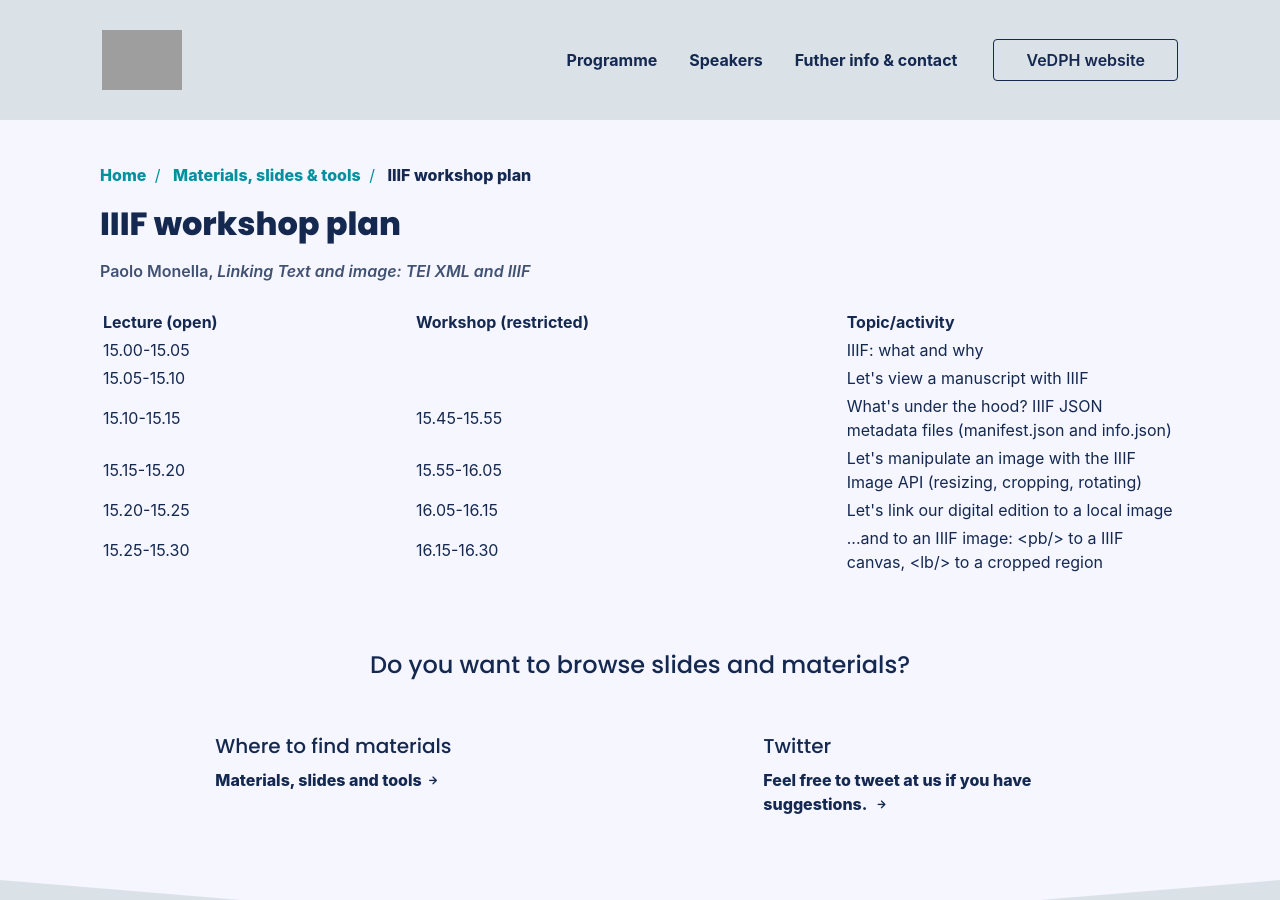
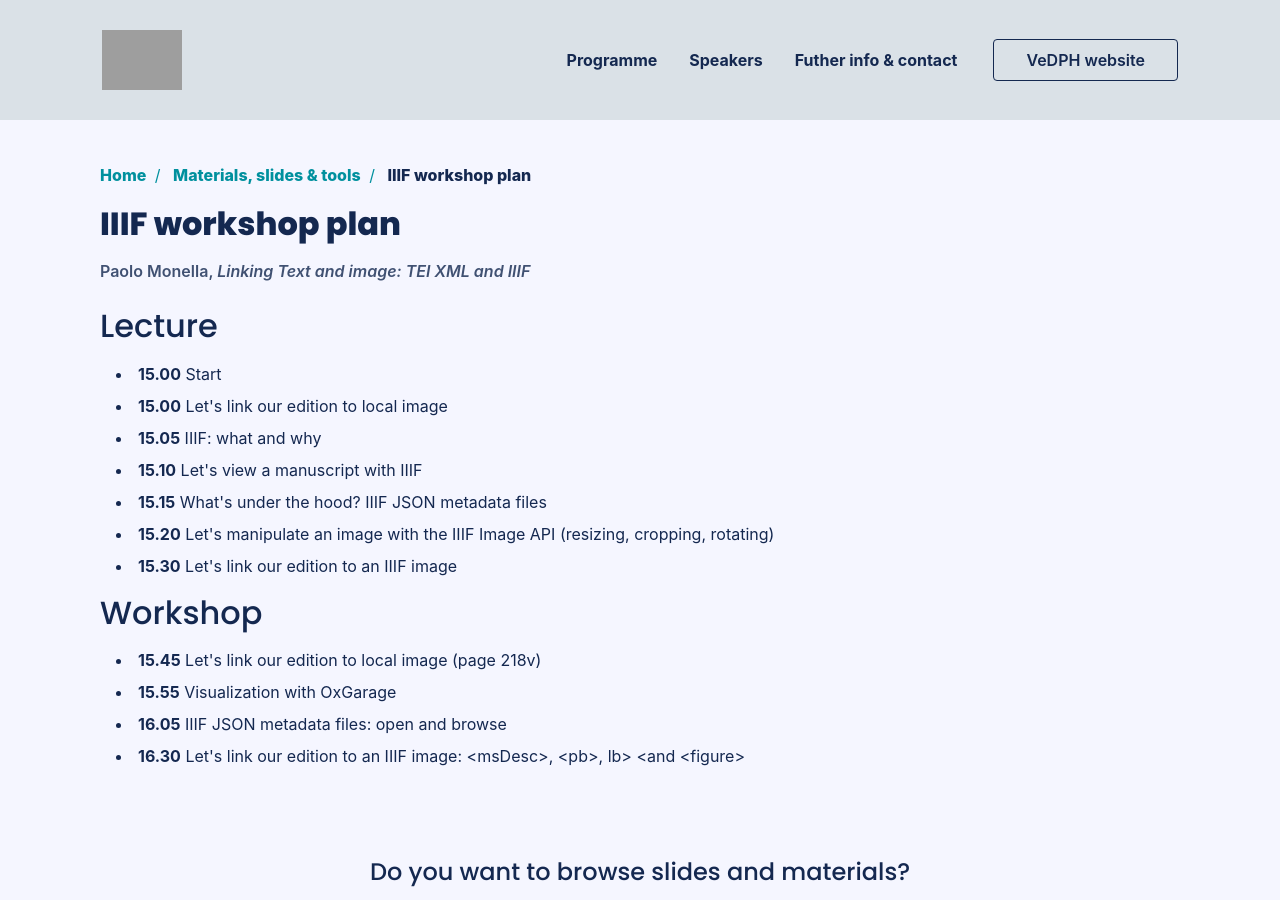
Before and after one commit to vedph/summercamp, a Jekyll site: the page built from materials/monella/plan/index.html, in a window 1280 px wide and 900 px high. Built offline with Jekyll 4.4.1, drawn with Linux system fonts in a browser that asks for light colours; nearby versions of some CDN libraries; some web fonts are replaced; grey boxes are pictures that could not be loaded.

Commit message:
Replace table with two lists

```diff
--- a/materials/monella/plan/index.html
+++ b/materials/monella/plan/index.html
@@ -7,49 +7,24 @@ subcategory: plan
 
 <p>Paolo Monella, <em>Linking Text and image: TEI XML and IIIF</em></p>
 
-<table style="text-align: left;">
-<thead>
-<colgroup>
-<col />
-<col style="width: 40%" />
-<col style="width: 31%" />
-</colgroup>
-<tr class="header">
-<th>Lecture (open)</th>
-<th>Workshop (restricted)</th>
-<th>Topic/activity</th>
-</tr>
-</thead>
-<tbody>
-<tr class="odd">
-<td>15.00-15.05</td>
-<td></td>
-<td>IIIF: what and why</td>
-</tr>
-<tr class="even">
-<td>15.05-15.10</td>
-<td></td>
-<td>Let's view a manuscript with IIIF</td>
-</tr>
-<tr class="odd">
-<td>15.10-15.15</td>
-<td>15.45-15.55</td>
-<td>What's under the hood? IIIF JSON metadata files (manifest.json and info.json)</td>
-</tr>
-<tr class="even">
-<td>15.15-15.20</td>
-<td>15.55-16.05</td>
-<td>Let's manipulate an image with the IIIF Image API (resizing, cropping, rotating)</td>
-</tr>
-<tr class="odd">
-<td>15.20-15.25</td>
-<td>16.05-16.15</td>
-<td>Let's link our digital edition to a local image</td>
-</tr>
-<tr class="even">
-<td>15.25-15.30</td>
-<td>16.15-16.30</td>
-<td>...and to an IIIF image: &lt;pb/&gt; to a IIIF canvas, &lt;lb/&gt; to a cropped region</td>
-</tr>
-</tbody>
-</table>
+<h2>Lecture</h2>
+
+<ul>
+    <li><strong>15.00</strong> Start</li>
+    <li><strong>15.00</strong> Let's link our edition to local image</li>
+    <li><strong>15.05</strong> IIIF: what and why</li>
+    <li><strong>15.10</strong> Let's view a manuscript with IIIF</li>
+    <li><strong>15.15</strong> What's under the hood?  IIIF JSON metadata files</li>
+    <li><strong>15.20</strong> Let's manipulate an image with the IIIF Image API
+        (resizing, cropping, rotating)</li>
+    <li><strong>15.30</strong> Let's link our edition to an IIIF image</li>
+</ul>
+
+<h2>Workshop</h2>
+<ul>
+    <li><strong>15.45</strong> Let's link our edition to local image (page 218v)</li>
+    <li><strong>15.55</strong> Visualization with OxGarage</li>
+    <li><strong>16.05</strong> IIIF JSON metadata files: open and browse</li>
+    <li><strong>16.30</strong> Let's link our edition to an IIIF image:
+        &lt;msDesc&gt;, &lt;pb&gt;, lb&gt; &lt;and &lt;figure&gt;</li>
+</ul>
```
